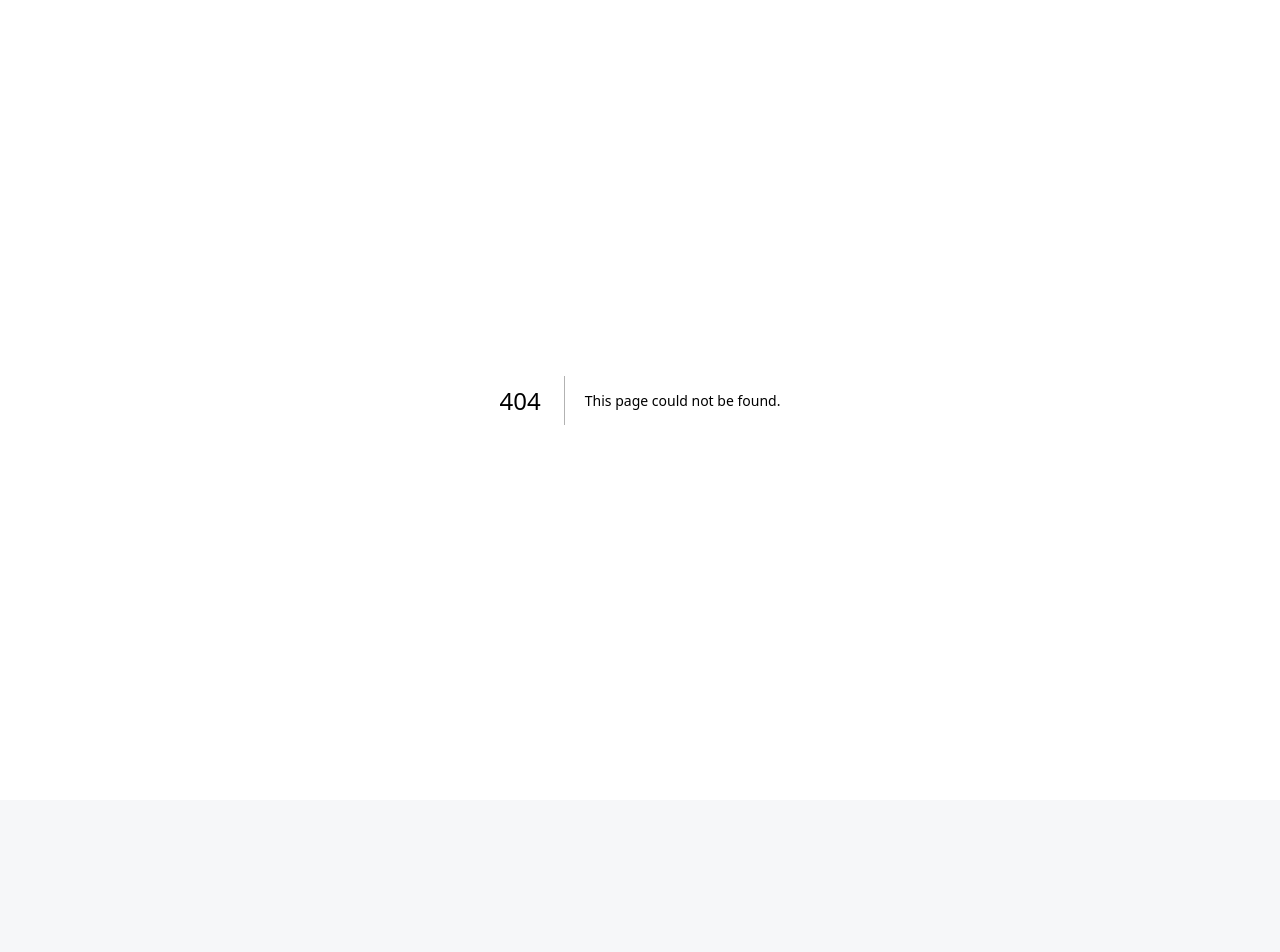
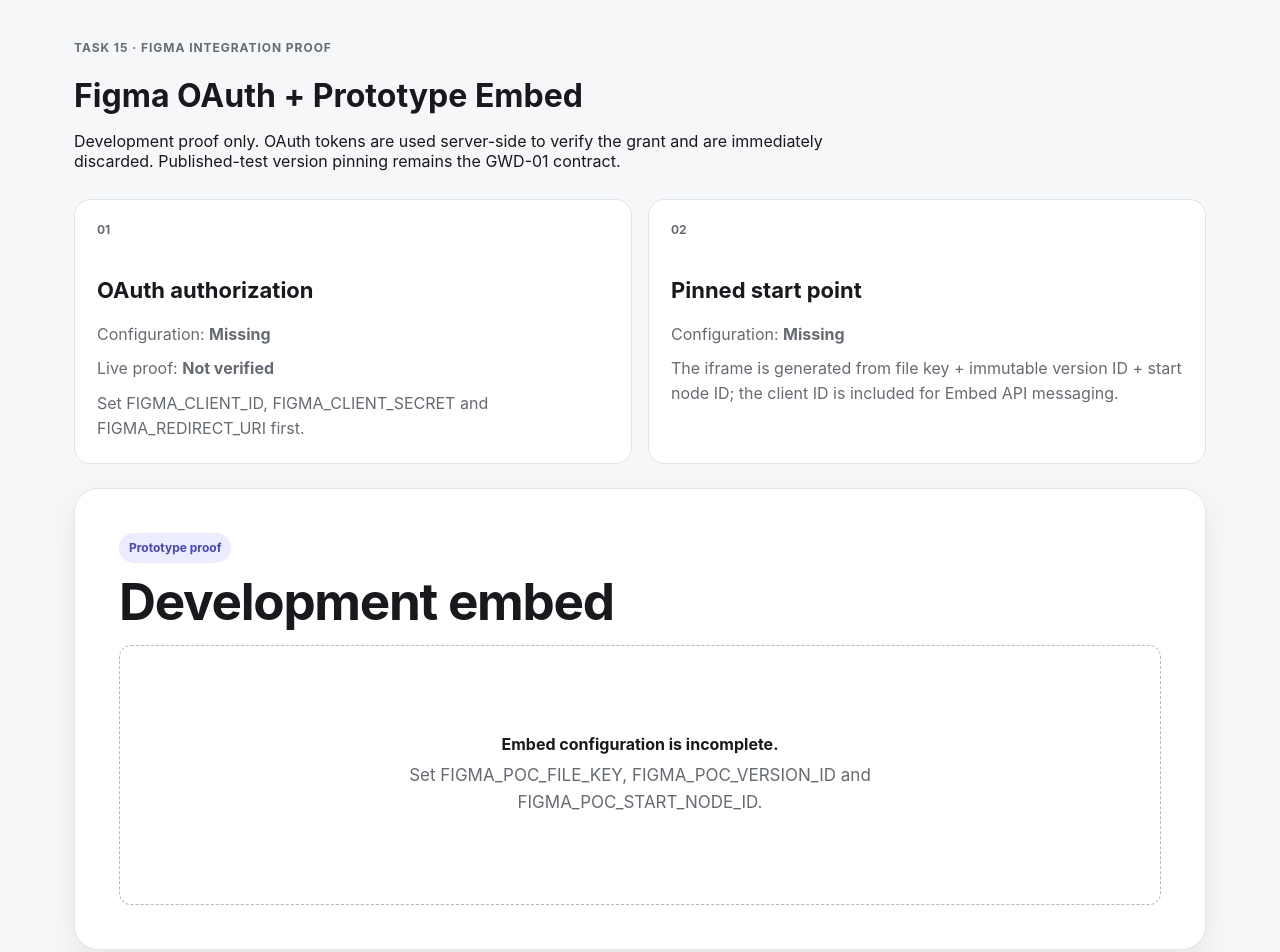
Before and after one commit to kreecrypto/Usability-Testing-Platform, a Next.js app: page /figma-poc in a window 1280 px wide. Before the commit this address had no page. Shown: the top 952 px of the page. Before the commit the page ends 800 px from the top, so only its background shows below. Built offline with nearby package versions, Linux system fonts and the light colour scheme; no server answers.

Commit message:
feat(task15): add Figma OAuth and embed proof page

```diff
--- /dev/null
+++ b/src/app/figma-poc/page.tsx
@@ -0,0 +1,145 @@
+import { cookies } from "next/headers";
+
+import {
+  buildFigmaPocEmbedUrl,
+  getFigmaTask15Readiness,
+  readFigmaPocEmbedConfig,
+} from "@/lib/figma/oauth";
+
+type PageProps = {
+  searchParams: Promise<{ oauth?: string }>;
+};
+
+const statusCopy: Record<string, string> = {
+  verified: "OAuth proof passed. The access token was verified with Figma and discarded.",
+  denied: "Figma authorization was cancelled or denied.",
+  state_invalid: "OAuth state validation failed. Start the connection again.",
+  exchange_failed: "Figma returned an OAuth exchange or identity verification error.",
+  config_missing: "Figma OAuth environment variables are not configured on this deployment.",
+};
+
+export default async function FigmaPocPage({ searchParams }: PageProps) {
+  const params = await searchParams;
+  const readiness = getFigmaTask15Readiness();
+  const cookieStore = await cookies();
+  const oauthVerified = cookieStore.get("figma_oauth_verified")?.value === "1";
+
+  let embedUrl: string | null = null;
+  if (readiness.embedConfigured) {
+    try {
+      embedUrl = buildFigmaPocEmbedUrl(readFigmaPocEmbedConfig());
+    } catch {
+      embedUrl = null;
+    }
+  }
+
+  const status = params.oauth ? statusCopy[params.oauth] : null;
+
+  return (
+    <main style={{ maxWidth: 1180, margin: "0 auto", padding: "40px 24px 72px" }}>
+      <p className="eyebrow">Task 15 · Figma Integration Proof</p>
+      <h1 style={{ marginBottom: 12 }}>Figma OAuth + Prototype Embed</h1>
+      <p style={{ maxWidth: 760, marginBottom: 28 }}>
+        Development proof only. OAuth tokens are used server-side to verify the grant and are
+        immediately discarded. Published-test version pinning remains the GWD-01 contract.
+      </p>
+
+      {status ? (
+        <div
+          role="status"
+          style={{
+            border: "1px solid #b8b8b8",
+            borderRadius: 10,
+            padding: 16,
+            marginBottom: 24,
+            background: "#f6f6f6",
+          }}
+        >
+          {status}
+        </div>
+      ) : null}
+
+      <section
+        style={{
+          display: "grid",
+          gridTemplateColumns: "repeat(auto-fit, minmax(280px, 1fr))",
+          gap: 16,
+          marginBottom: 24,
+        }}
+      >
+        <article className="moduleCard">
+          <span className="moduleIndex">01</span>
+          <h2 style={{ fontSize: 22 }}>OAuth authorization</h2>
+          <p>
+            Configuration: <strong>{readiness.oauthConfigured ? "Ready" : "Missing"}</strong>
+          </p>
+          <p>
+            Live proof: <strong>{oauthVerified ? "Verified" : "Not verified"}</strong>
+          </p>
+          {readiness.oauthConfigured ? (
+            <a
+              className="primaryButton"
+              href="/api/integrations/figma/authorize"
+              style={{ display: "inline-flex", textDecoration: "none", marginTop: 10 }}
+            >
+              Connect Figma
+            </a>
+          ) : (
+            <p style={{ marginTop: 10 }}>
+              Set FIGMA_CLIENT_ID, FIGMA_CLIENT_SECRET and FIGMA_REDIRECT_URI first.
+            </p>
+          )}
+        </article>
+
+        <article className="moduleCard">
+          <span className="moduleIndex">02</span>
+          <h2 style={{ fontSize: 22 }}>Pinned start point</h2>
+          <p>
+            Configuration: <strong>{readiness.embedConfigured ? "Ready" : "Missing"}</strong>
+          </p>
+          <p>
+            The iframe is generated from file key + immutable version ID + start node ID; the
+            client ID is included for Embed API messaging.
+          </p>
+        </article>
+      </section>
+
+      <section className="heroCard" style={{ display: "block" }}>
+        <div style={{ marginBottom: 18 }}>
+          <span className="status">Prototype proof</span>
+          <h2 style={{ marginTop: 12 }}>Development embed</h2>
+        </div>
+
+        {embedUrl ? (
+          <iframe
+            title="Figma prototype Task 15 proof"
+            src={embedUrl}
+            width="100%"
+            height="720"
+            allowFullScreen
+            style={{ border: "1px solid #d0d0d0", borderRadius: 12, background: "#fff" }}
+          />
+        ) : (
+          <div
+            style={{
+              minHeight: 260,
+              display: "grid",
+              placeItems: "center",
+              border: "1px dashed #b8b8b8",
+              borderRadius: 12,
+              padding: 24,
+              textAlign: "center",
+            }}
+          >
+            <div>
+              <strong>Embed configuration is incomplete.</strong>
+              <p style={{ marginTop: 8 }}>
+                Set FIGMA_POC_FILE_KEY, FIGMA_POC_VERSION_ID and FIGMA_POC_START_NODE_ID.
+              </p>
+            </div>
+          </div>
+        )}
+      </section>
+    </main>
+  );
+}
```
